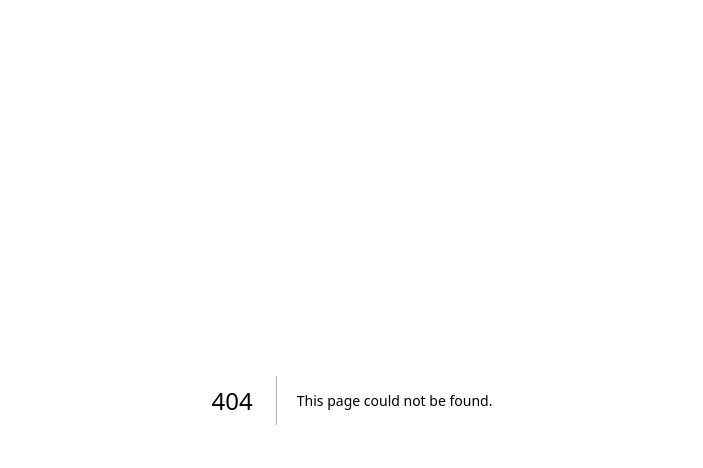
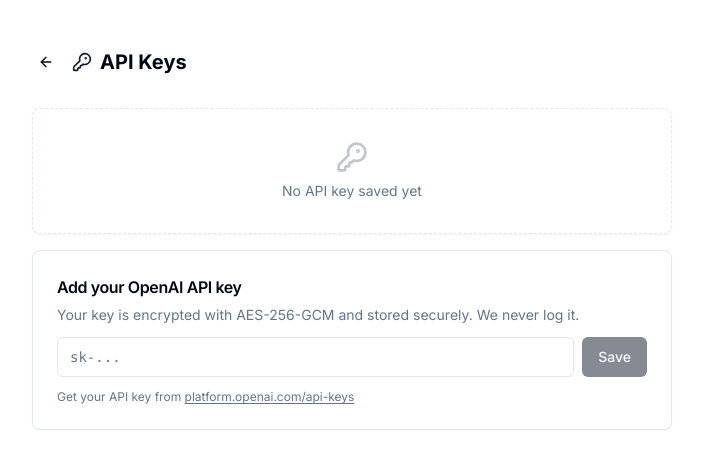
Before and after one commit to upendradevsingh/kinto, a Next.js app: page /settings/api-keys in a window 1280 px wide. Before the commit this address had no page. Shown: the top 468 px of the page, without its empty margins (288-991 px from the left). Built offline with nearby package versions, Linux system fonts and the light colour scheme; no server answers; the database is empty; sample sign-in values are in the browser's storage.

Commit message:
feat: add settings page and ApiKeyManager component

```diff
--- /dev/null
+++ b/src/app/settings/api-keys/page.tsx
@@ -0,0 +1,44 @@
+import { getServerSession } from 'next-auth'
+import { authOptions } from '@/auth'
+import { prisma } from '@/lib/db'
+import { redirect } from 'next/navigation'
+import { ApiKeyManager } from '@/components/settings/ApiKeyManager'
+import Link from 'next/link'
+import { Button } from '@/components/ui/button'
+import { ArrowLeft, KeyRound } from 'lucide-react'
+
+export default async function ApiKeysPage() {
+  const session = await getServerSession(authOptions)
+  if (!session?.user?.id) redirect('/auth/signin')
+
+  const apiKey = await prisma.apiKey.findUnique({
+    where: { userId: session.user.id },
+    select: { id: true, provider: true, lastFour: true, createdAt: true },
+  })
+
+  return (
+    <div className="min-h-screen bg-background">
+      <div className="container max-w-2xl mx-auto px-4 py-12">
+        <div className="flex items-center gap-3 mb-8">
+          <Link href="/">
+            <Button variant="ghost" size="icon" className="h-7 w-7">
+              <ArrowLeft className="h-3.5 w-3.5" />
+            </Button>
+          </Link>
+          <div className="flex items-center gap-2">
+            <KeyRound className="h-5 w-5 text-primary" />
+            <h1 className="text-xl font-bold">API Keys</h1>
+          </div>
+        </div>
+
+        <ApiKeyManager
+          initialApiKey={
+            apiKey
+              ? { ...apiKey, createdAt: apiKey.createdAt.toISOString() }
+              : null
+          }
+        />
+      </div>
+    </div>
+  )
+}
--- /dev/null
+++ b/src/components/settings/ApiKeyManager.tsx
@@ -0,0 +1,200 @@
+'use client'
+
+import { useState } from 'react'
+import { Button } from '@/components/ui/button'
+import { Input } from '@/components/ui/input'
+import { Card, CardContent, CardDescription, CardHeader, CardTitle } from '@/components/ui/card'
+import { Badge } from '@/components/ui/badge'
+import { KeyRound, Trash2, CheckCircle, XCircle, Loader2 } from 'lucide-react'
+
+interface ApiKey {
+  id: string
+  provider: string
+  lastFour: string
+  createdAt: string
+}
+
+interface ApiKeyManagerProps {
+  initialApiKey: ApiKey | null
+}
+
+export function ApiKeyManager({ initialApiKey }: ApiKeyManagerProps) {
+  const [apiKey, setApiKey] = useState<ApiKey | null>(initialApiKey)
+  const [inputValue, setInputValue] = useState('')
+  const [isSaving, setIsSaving] = useState(false)
+  const [isTesting, setIsTesting] = useState(false)
+  const [isDeleting, setIsDeleting] = useState(false)
+  const [testResult, setTestResult] = useState<'valid' | 'invalid' | null>(null)
+  const [error, setError] = useState<string | null>(null)
+
+  const handleSave = async () => {
+    if (!inputValue.trim()) return
+    setIsSaving(true)
+    setError(null)
+    setTestResult(null)
+    try {
+      const res = await fetch('/api/settings/api-keys', {
+        method: 'POST',
+        headers: { 'Content-Type': 'application/json' },
+        body: JSON.stringify({ key: inputValue }),
+      })
+      if (!res.ok) {
+        const data = await res.json() as { error?: string }
+        setError(data.error ?? 'Failed to save key')
+        return
+      }
+      const data = await res.json() as { apiKey: ApiKey }
+      setApiKey(data.apiKey)
+      setInputValue('')
+    } catch {
+      setError('Failed to save key')
+    } finally {
+      setIsSaving(false)
+    }
+  }
+
+  const handleTest = async () => {
+    setIsTesting(true)
+    setTestResult(null)
+    setError(null)
+    try {
+      const res = await fetch('/api/settings/api-keys/test', { method: 'POST' })
+      const data = await res.json() as { ok: boolean; error?: string }
+      setTestResult(data.ok ? 'valid' : 'invalid')
+      if (!data.ok && data.error) setError(data.error)
+    } catch {
+      setTestResult('invalid')
+      setError('Connection error')
+    } finally {
+      setIsTesting(false)
+    }
+  }
+
+  const handleDelete = async () => {
+    if (!apiKey) return
+    setIsDeleting(true)
+    setError(null)
+    setTestResult(null)
+    try {
+      const res = await fetch(`/api/settings/api-keys/${apiKey.id}`, { method: 'DELETE' })
+      if (res.ok || res.status === 204) {
+        setApiKey(null)
+      } else {
+        setError('Failed to delete key')
+      }
+    } catch {
+      setError('Failed to delete key')
+    } finally {
+      setIsDeleting(false)
+    }
+  }
+
+  return (
+    <div className="space-y-4">
+      {/* Current key display */}
+      {apiKey ? (
+        <Card>
+          <CardHeader className="pb-3">
+            <div className="flex items-center justify-between">
+              <div className="flex items-center gap-2">
+                <KeyRound className="h-4 w-4 text-primary" />
+                <CardTitle className="text-base">OpenAI API Key</CardTitle>
+                <Badge variant="secondary" className="text-xs">Active</Badge>
+              </div>
+              <Button
+                variant="ghost"
+                size="sm"
+                onClick={handleDelete}
+                disabled={isDeleting}
+                className="text-destructive hover:text-destructive hover:bg-destructive/10"
+              >
+                {isDeleting ? (
+                  <Loader2 className="h-4 w-4 animate-spin" />
+                ) : (
+                  <Trash2 className="h-4 w-4" />
+                )}
+              </Button>
+            </div>
+            <CardDescription>
+              sk-...{apiKey.lastFour} · Saved {new Date(apiKey.createdAt).toLocaleDateString()}
+            </CardDescription>
+          </CardHeader>
+          <CardContent className="pt-0">
+            <div className="flex items-center gap-2">
+              <Button
+                variant="outline"
+                size="sm"
+                onClick={handleTest}
+                disabled={isTesting}
+                className="gap-2"
+              >
+                {isTesting ? (
+                  <Loader2 className="h-3.5 w-3.5 animate-spin" />
+                ) : (
+                  <KeyRound className="h-3.5 w-3.5" />
+                )}
+                Test key
+              </Button>
+              {testResult === 'valid' && (
+                <span className="flex items-center gap-1 text-sm text-green-600">
+                  <CheckCircle className="h-4 w-4" /> Valid
+                </span>
+              )}
+              {testResult === 'invalid' && (
+                <span className="flex items-center gap-1 text-sm text-destructive">
+                  <XCircle className="h-4 w-4" /> Invalid
+                </span>
+              )}
+            </div>
+          </CardContent>
+        </Card>
+      ) : (
+        <Card className="border-dashed">
+          <CardContent className="flex flex-col items-center justify-center py-8 gap-2 text-center">
+            <KeyRound className="h-8 w-8 text-muted-foreground/40" />
+            <p className="text-sm text-muted-foreground">No API key saved yet</p>
+          </CardContent>
+        </Card>
+      )}
+
+      {/* Add / replace key */}
+      <Card>
+        <CardHeader className="pb-3">
+          <CardTitle className="text-base">{apiKey ? 'Replace key' : 'Add your OpenAI API key'}</CardTitle>
+          <CardDescription>
+            Your key is encrypted with AES-256-GCM and stored securely. We never log it.
+          </CardDescription>
+        </CardHeader>
+        <CardContent className="space-y-3">
+          <div className="flex gap-2">
+            <Input
+              type="password"
+              placeholder="sk-..."
+              value={inputValue}
+              onChange={e => setInputValue(e.target.value)}
+              onKeyDown={e => e.key === 'Enter' && handleSave()}
+              className="font-mono"
+            />
+            <Button onClick={handleSave} disabled={isSaving || !inputValue.trim()}>
+              {isSaving ? <Loader2 className="h-4 w-4 animate-spin" /> : 'Save'}
+            </Button>
+          </div>
+          {error && (
+            <p className="text-sm text-destructive">{error}</p>
+          )}
+          <p className="text-xs text-muted-foreground">
+            Get your API key from{' '}
+            <a
+              href="https://platform.openai.com/api-keys"
+              target="_blank"
+              rel="noopener noreferrer"
+              className="underline underline-offset-2"
+            >
+              platform.openai.com/api-keys
+            </a>
+          </p>
+        </CardContent>
+      </Card>
+    </div>
+  )
+}
```
